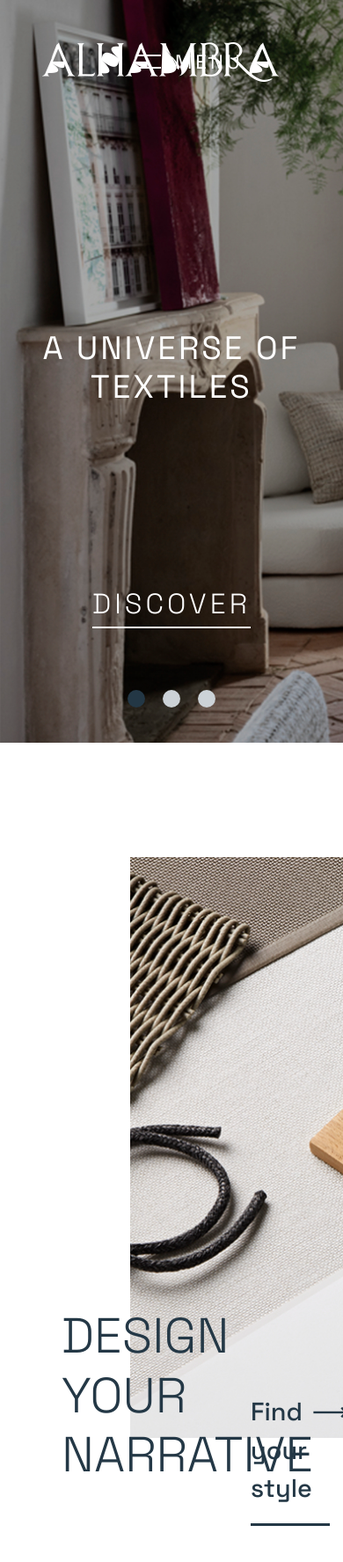
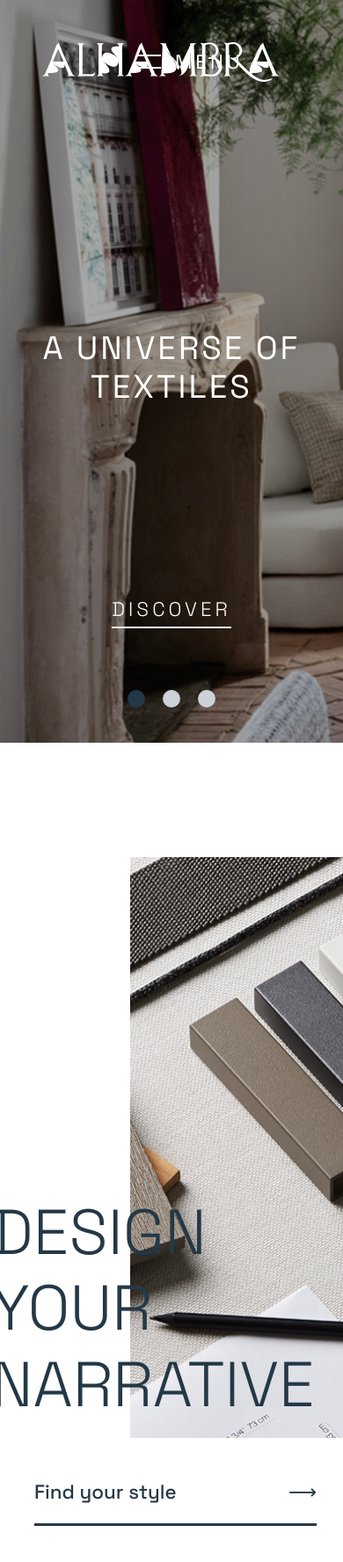
Before and after one commit to agustinaoh/display-none, a PHP site: page / in a window 390 px wide. Shown: the top 1775 px of the page at 88% size. Run offline with PHP 8.4, Linux system fonts and the light colour scheme; some libraries are stand-ins or nearby versions.

Commit message:
button find-your-style

```diff
--- a/css/components/design-area.css
+++ b/css/components/design-area.css
@@ -1,11 +1,11 @@
-.design-area{
+#design-area{
   margin-top: 130px;
   margin-bottom: 80px;
   position: relative;
   height: 720px;
 }
 
-.design-area h1 {
+#design-area h1 {
   font-weight: 300;
   font-size: 6rem;
   position: absolute;
@@ -13,15 +13,18 @@
   bottom: 0px;
 }
 
+#design-area .btn-link {
+  position: absolute;
+  bottom: -40px;
+}
+
 #find-your-style{
   margin-top: 30px;
   padding: 0 0 2px 0;
   border-bottom: 3px solid #243846;
-  position: absolute;
-  bottom: -40px;
 }
 
-.design-area a {
+#design-area a {
   font-weight: 500;
   font-size: 1.8rem;
 }
@@ -29,6 +32,7 @@
 #design-image {
   margin-top: 130px;
   background-size: cover;
+  background-position: center;
   min-height: 660px;
   max-width: 62%;
   /* transform: translateX(30%); */
@@ -37,8 +41,36 @@
 }
 
 
-@media (max-width: 762px) {
-  .design-area h1 {
-    font-size: 3.5rem;
+@media only screen and (min-width: 320px) and (max-width: 599px) {
+  #design-area h1 {
+    font-size: 4.5rem;
+    left: -40px;
+    bottom: 70px;
+  }
+
+  #design-area a {
+    font-size: 1.4rem;
+  }
+
+  #design-area .btn-link {
+    position: absolute;
+    bottom: -40px;
+    right: 0;
+    width: 90vw;
   }
 }
+
+
+@media only screen and (min-width: 600px) and (max-width: 1199px) {
+  #design-area a {
+    font-size: 1.6rem;
+  }
+
+  #design-area .btn-link {
+    position: absolute;
+    bottom: -40px;
+    right: 0;
+    width: 400px;
+  }
+
+}
--- a/css/components/slider.css
+++ b/css/components/slider.css
@@ -54,6 +54,10 @@
     font-size: 2.3rem;
     font-weight: 400;
   }
+
+  .slider .button-white {
+    font-size: 1.4rem;
+  }
 }
 
 @media only screen and (min-width: 480px) and (max-width: 793px) {
--- a/home.html
+++ b/home.html
@@ -67,7 +67,7 @@
       <!-- contenido -->
       <div class="carousel-inner">
         <div class="carousel-item d-flex align-items-center justify-content-center active", style="background-image: url(images/image-01.jpg);">
-          <h2 class="text-center">A UNIVERSE OF TEXTILES</h2> <!-- FIXME: font-size under 762px -->
+          <h2 class="text-center">A UNIVERSE OF TEXTILES</h2>
           <a href="#" class="button-white button-underline">DISCOVER</a>
         </div>
         <div class="carousel-item">
@@ -92,21 +92,24 @@
 
   </div>
 
+  <!-- Design area -->
   <div id="design-image" class="col-10" style="background-image: url(images/image-02.jpg);"></div>
-
   <div class="container">
 
-    <!-- Design area -->
-    <div class="design-area">
+    <div id="design-area">
       <h1 class="col-5">DESIGN YOUR NARRATIVE</h1>
 
       <!-- button -->
-      <div id="find-your-style" class="col-3 offset-9">
-        <a href="#" class="d-flex justify-content-between blue">
-          <!-- FIXME: width under 1200px, position under 940 -->
-          <p>Find your style</p>
-          <p>⟶</p>
-        </a>
+      <div class="row">
+        <div class="btn-link col-xl-3 offset-9">
+          <div id="find-your-style">
+            <a href="#" class="d-flex justify-content-between blue">
+              <!-- FIXME: width under 1200px, position under 940 -->
+              <p>Find your style</p>
+              <p>⟶</p>
+            </a>
+          </div>
+        </div>
       </div>
     </div>
 
```
Also changed, not shown: todo.md (added, +36 -0 lines), 1 other file.
